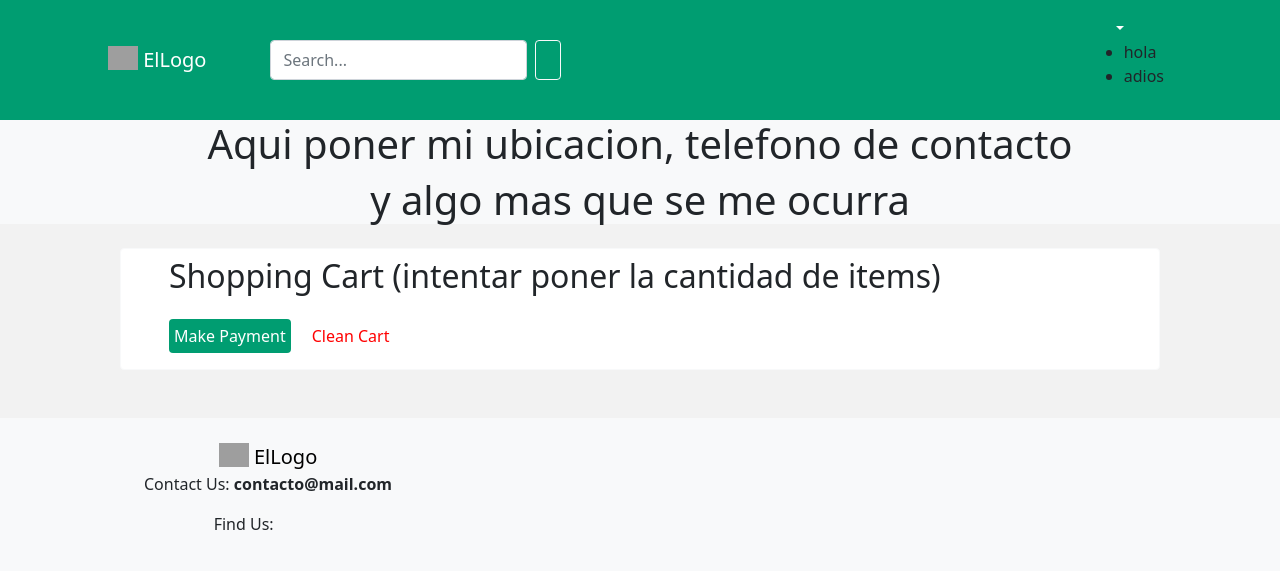
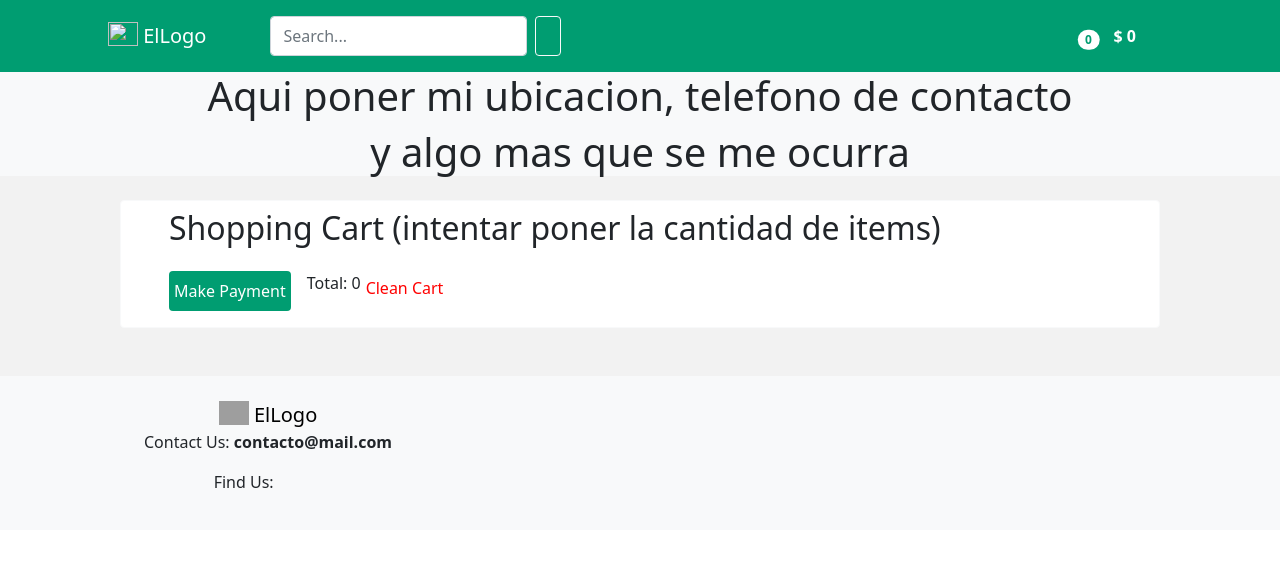
Before and after one commit to Romu9319/all_store, a Django app: page /clearCart in a window 1280 px wide. Shown: the top 571 px of the page. Run offline with Django 5.2, Linux system fonts and the light colour scheme; some libraries are stand-ins or nearby versions; grey boxes are pictures that could not be loaded.

Commit message:
shoppingCart view features finalized

```diff
--- a/ecommerce/shoppingCart.py
+++ b/ecommerce/shoppingCart.py
@@ -6,11 +6,14 @@ class Cart:
         self.session = request.session
 
         cart = self.session.get("cart")
+        totalAmount = self.session.get("totalAmount")
 
         if not cart:
             cart = self.session['cart'] = {}
+            totalAmount = self.session['totalAmount'] = "0"
 
         self.cart = cart
+        self.totalAmount = float(totalAmount)
 
     def add(self, product, cuantity):
         # verifica si el producto no se ha agregado anteriormente y de ser asi lo agregas
@@ -28,7 +31,7 @@ class Cart:
                 "image": product["image"],
                 "subtotal": str(cuantity * product["price"])
             }
-        else: #Actualizamos la cantidad y el subtotal del producto en caso de que se agrege nuevamente
+        else: # Actualizamos la cantidad y el subtotal del producto en caso de que se agrege nuevamente
             for key,value in self.cart.items():
                 if key == str(product["id"]):
                     value["cuantity"] = str(int(value["cuantity"]) + cuantity)
@@ -45,7 +48,14 @@ class Cart:
 
     def clear(self):
         self.session["cart"] = {}
+        self.session["totalAmount"] = "0"
 
     def save(self):
+        totalAmount = 0
+
+        for key, value in self.cart.items():
+            totalAmount += float(value["subtotal"])
+
         self.session["cart"] = self.cart
+        self.session["totalAmount"] = round(totalAmount, 2)
         self.session.modified = True
--- a/ecommerce/static/CSS/styles.css
+++ b/ecommerce/static/CSS/styles.css
@@ -1,9 +1,19 @@
 .scale-up {
     transition: transform 0.3s ease-in-out;
-
 }
 
 .scale-up:hover {
     transform: scale(1.1);
     box-shadow: 0 0 10px rgba(0, 0, 0, 0.5);
 }
+
+.nav-item:hover .dropdown-menu {
+    display: block;
+}
+
+.scaled-container {
+    width: 30px;
+    height: 30px;
+    font-size: 12px;
+    line-height: 20px;
+}
--- a/ecommerce/templates/includes/navbar.html
+++ b/ecommerce/templates/includes/navbar.html
@@ -1,8 +1,9 @@
+{% load static %}
 <nav class="navbar navbar-light" style="background: #009d71;">
     <div class="container-fluid ms-5 m-2">
         <div class="d-flex">
-            <a class="navbar-brand mx-5" style="color: white" href="">
-                <img src="/docs/5.0/assets/brand/bootstrap-logo.svg" alt="" width="30" height="24" class="d-inline-block align-text-top">
+            <a class="navbar-brand mx-5" style="color: white" href="/">
+                <img src="" alt="" width="30" height="24" class="d-inline-block align-text-top">
                 ElLogo
             </a>
             <form method="get" class="d-flex ms-3" action="{% url 'ecommerce:filterByName' %}">
@@ -11,16 +12,20 @@
                 <button class="btn btn-outline-light" type="submit"><i class="fa-solid fa-magnifying-glass"></i></button>
             </form>
         </div>
-        <div class="me-5 d-flex justify-content-center">
-            <div class="dropdown">
-                <i class="fa-solid fa-cart-arrow-down mx-4 dropdown-toggle"  style="color: white" data-bs-toggle="dropdown" aria-expanded="false"></i>
-                <ul>
-                    <li>hola</li>
-                    <li>adios</li>
-                </ul>
+        <div class="me-5 d-flex justify-content-center align-items-center">
+            <div class="me-4">
+                <a type="button" class="btn position-relative" href="/cart">
+                    <i class="fa-solid fa-cart-arrow-down" style="color: white"></i>
+                    <span class="position-absolute top-0 start-100 translate-middle badge rounded-pill mt-2" style="background: white; color:#009d71">
+                        {{request.session.cart.items|length}}
+                    </span>
+                </a>
             </div>
-            <div>
-                <i class="fa-regular fa-user me-5"  style="color: white"></i>
+            <div class="me-4" style="color: white">
+                <strong>$ {{request.session.totalAmount}}</strong>
+            </div>
+            <div class="ms-1 me-5">
+                <i class="fa-regular fa-user"  style="color: white"></i>
             </div>
         </div>
     </div>
--- a/ecommerce/templates/shoppingCart.html
+++ b/ecommerce/templates/shoppingCart.html
@@ -10,6 +10,9 @@
             <button type="button" class="btn me-3 p-1" style="background: #009d71; color: white">
                 Make Payment
             </button>
+            <div>
+                <p>Total: {{request.session.totalAmount}}</p>
+            </div>
             <a href="{% url 'ecommerce:clearCart' %}">
                 <button type="button" class="btn me-3 p-1" style="background: white; color: red">
                     Clean Cart
@@ -19,7 +22,7 @@
     </div>
 </div>
 {% for key, value in request.session.cart.items %}
-<div class="my-4 mx-5 d-flex justify-content-center ">
+<div class="my-4 mx-5 d-flex justify-content-center">
     <div class="card mx-5 border-light" style="width: 65rem">
         <div class="row g-0">
             <div class="col-2">
--- a/ecommerce/views.py
+++ b/ecommerce/views.py
@@ -1,4 +1,4 @@
-from django.shortcuts import render
+from django.shortcuts import render, redirect
 
 import requests
 
@@ -115,6 +115,9 @@ def addToCart(request, product_id):
         productCart = Cart(request)
         productCart.add(product, cuantity)
 
+        if request.method == 'GET':
+            return redirect("/")
+
         return render(request, "shoppingCart.html")
 
     else:
```
Also changed, not shown: ecommerce/templates/includes/catalogue/catalogue.html (+5 -2 lines), ecommerce/templates/includes/headerCart.html (added).
